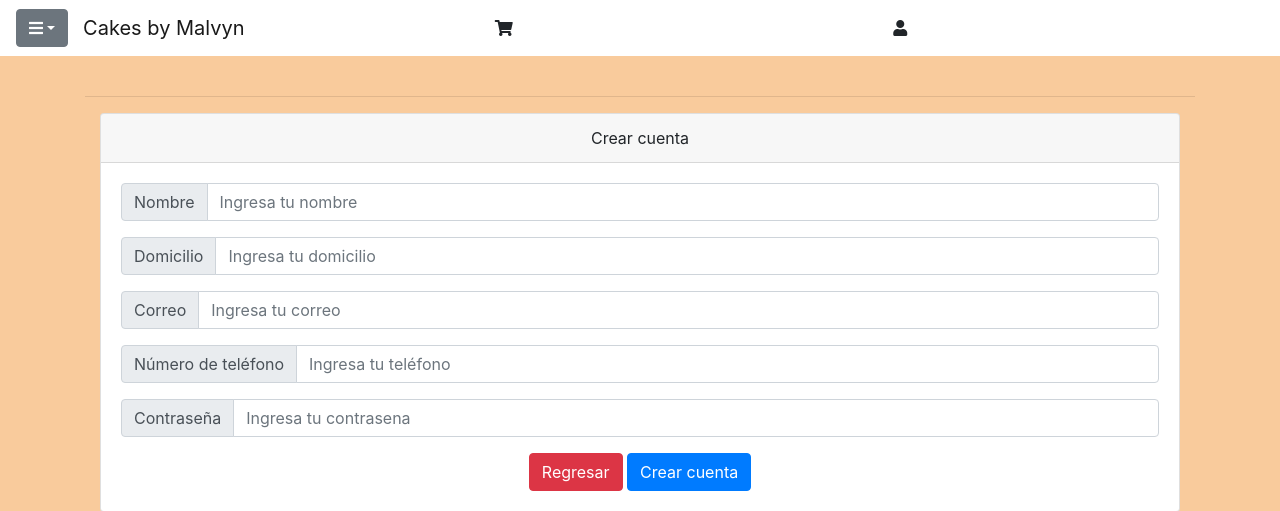
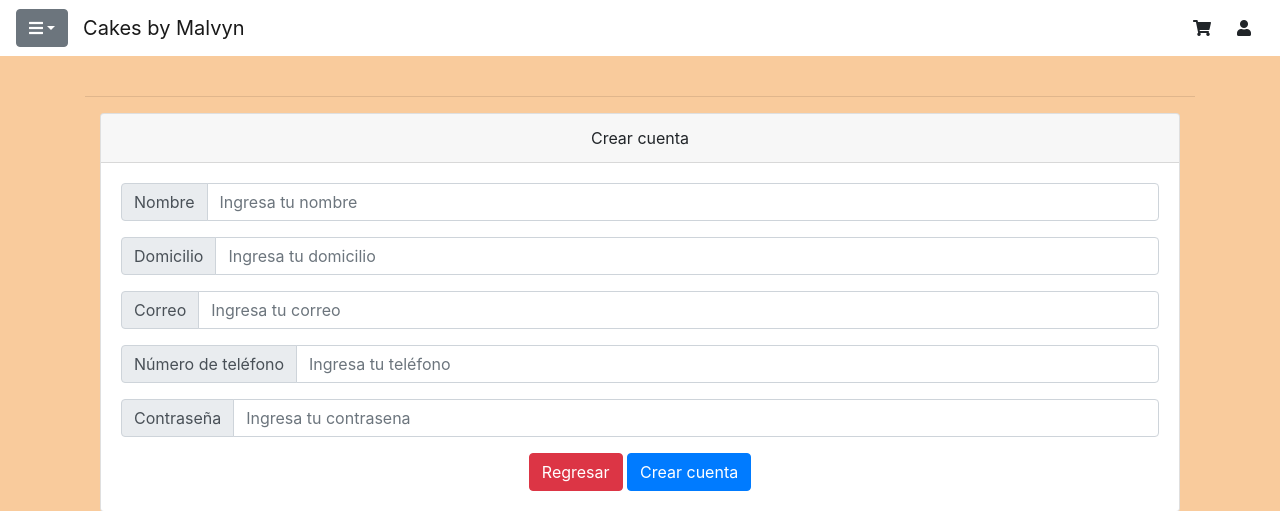
Before and after one commit to 2709nicole/proyecto_scrum, a PHP site: page /crear_cuenta.php in a window 1280 px wide. Shown: the top 511 px of the page. Run offline with PHP 8.4, Linux system fonts and the light colour scheme.

Commit message:
Add files via upload

```diff
--- a/malvyn+/menu.php
+++ b/malvyn+/menu.php
@@ -10,10 +10,10 @@
         <a class="navbar-brand" href="inicio.php">Cakes by Malvyn</a>
         </div>
 
-        <div class="container">
+        <div class="float-right">
           <a class="btn"href="carrito.php"><i class="fas fa-shopping-cart"></i></a>
         </div>
-        <div class="container">
+        <div class="float-right">
         <a class="btn"href="login.php"><i class="fas fa-user"></i></a>
         </div>
 </nav>
```
